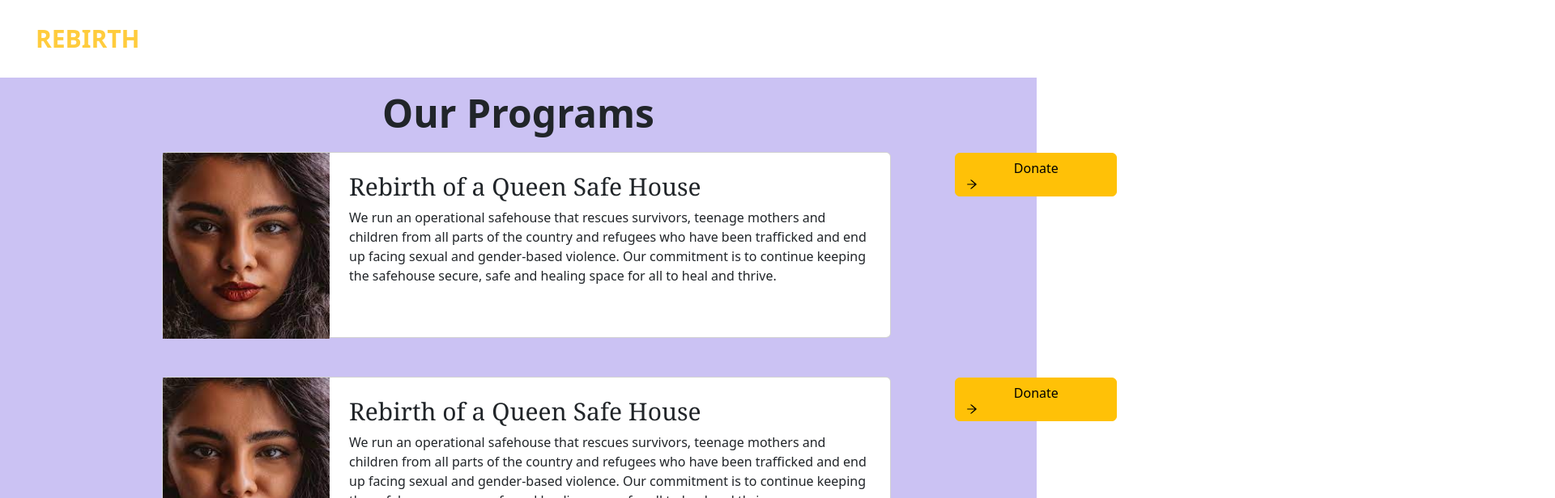
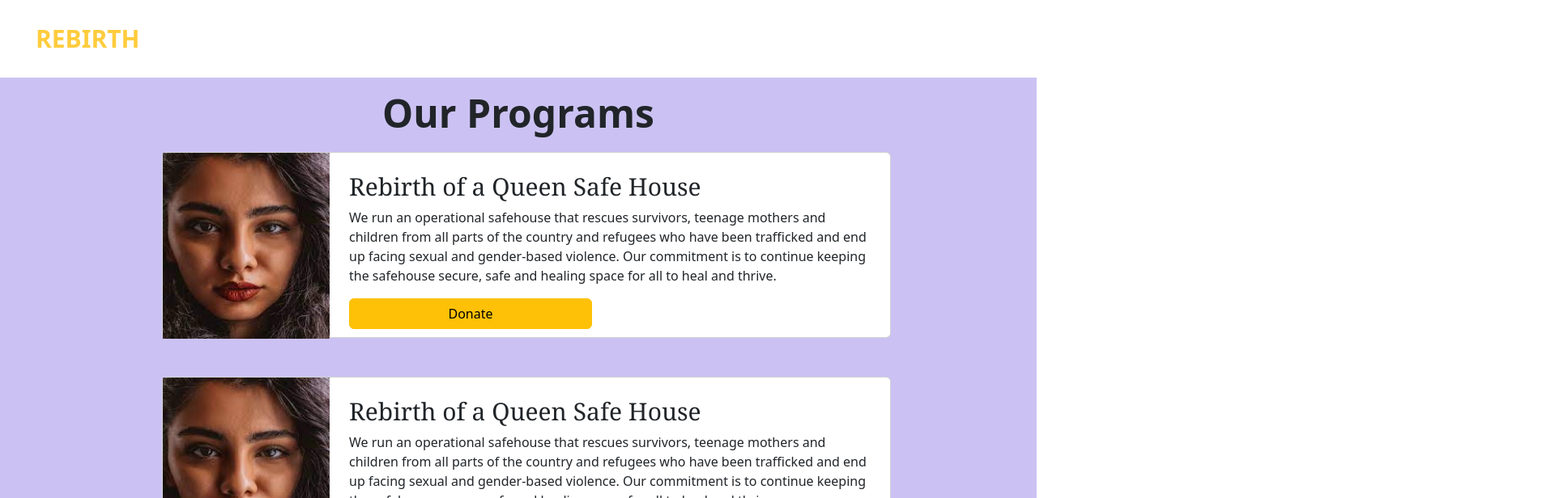
Before and after one commit to Rebirthers-Unite/Rebirth, a React (Vite) app in the folder client/: page /programs in a window 1280 px wide. Shown: the top 616 px of the page at 81% size, 1920 px wide, since content can reach past the window. Built offline with nearby package versions, Linux system fonts and the light colour scheme.

Commit message:
add icon

```diff
--- a/client/src/components/OurProgramsPage/ProgramsCard.jsx
+++ b/client/src/components/OurProgramsPage/ProgramsCard.jsx
@@ -1,6 +1,5 @@
 import React from 'react'
 import {Link} from 'react-router-dom'
-import {AiOutlineArrowRight} from 'react-icons/ai'
 import avatar from '../../assets/face.jpeg'
 
 export const ProgramsCard = () => {
@@ -14,7 +13,7 @@ export const ProgramsCard = () => {
           Our commitment is to continue keeping the safehouse secure, safe and healing space for all to heal and thrive. </p>
         </div>
         <div>
-         <Link to='/donate' className='btn btn-warning' style={{width: '200px'}}>Donate<AiOutlineArrowRight/></Link>
+         <Link to='/donate' className='btn btn-warning' style={{width: '300px'}}>Donate</Link>
         </div>
     </div>
   )
```
